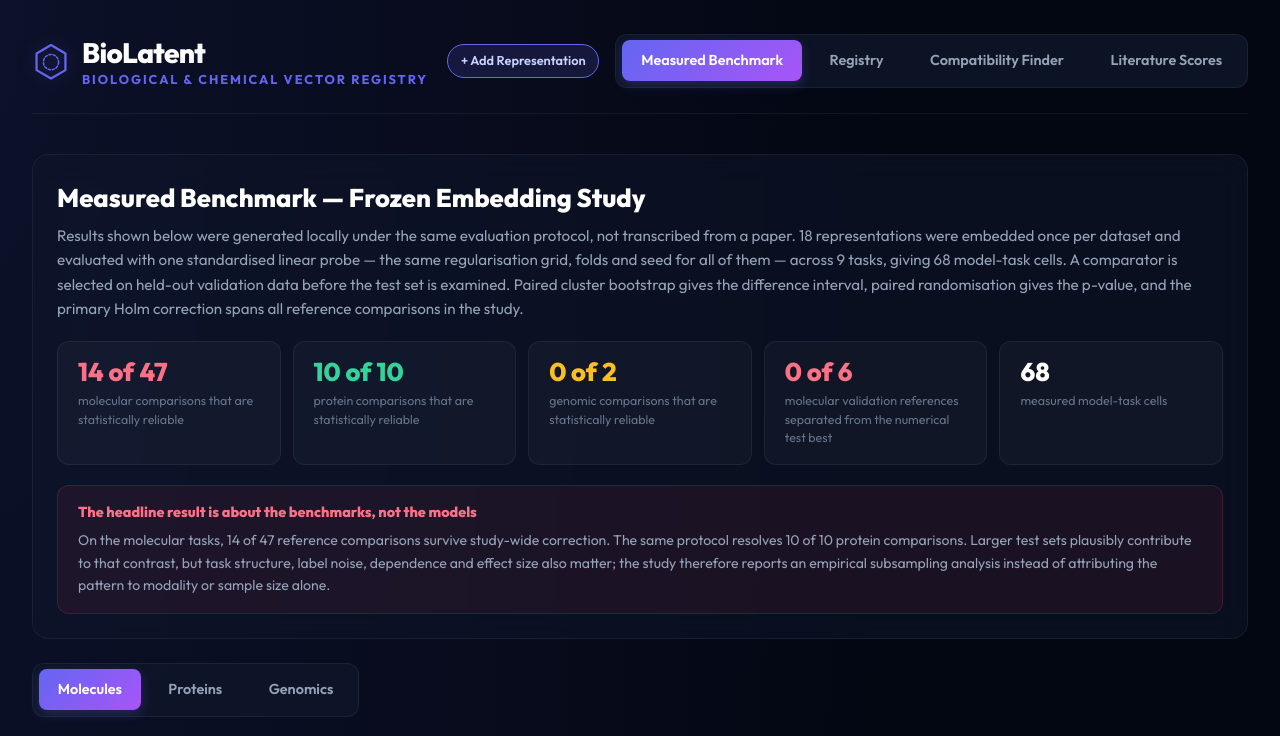
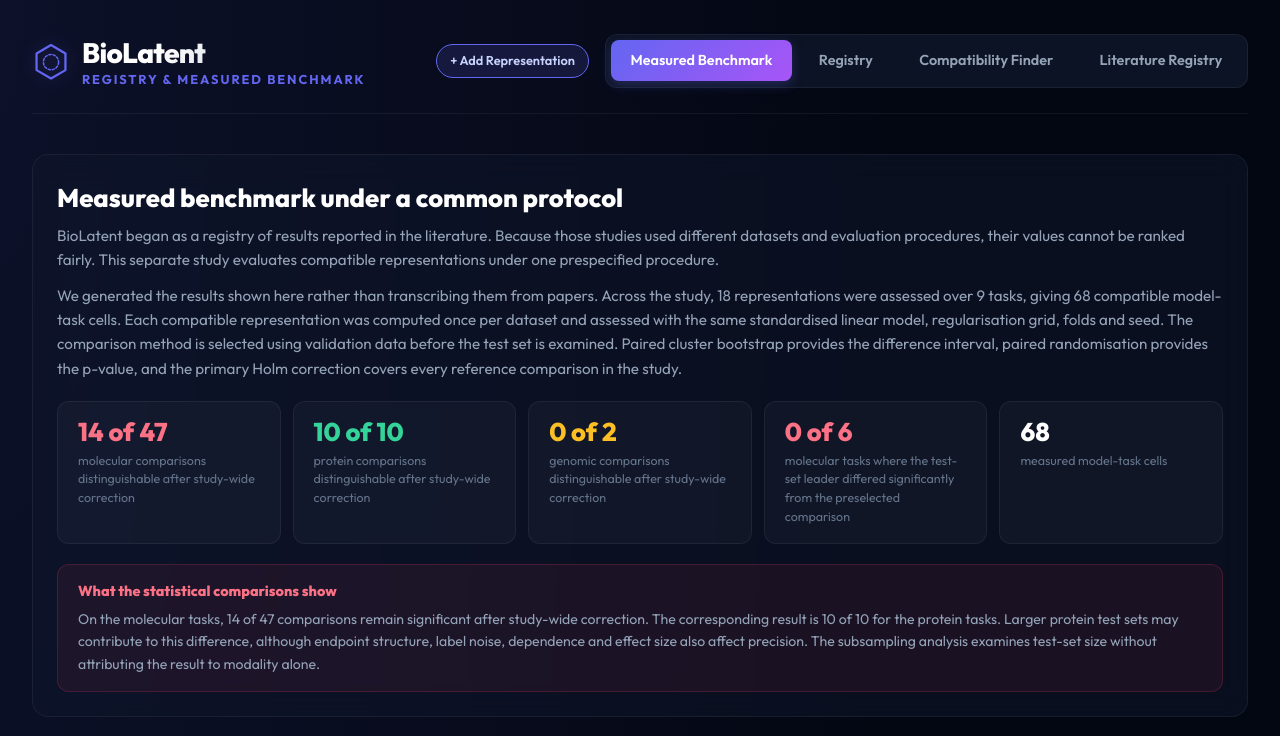
Before and after one commit to yboulaamane/biolatent, a Next.js app: page / in a window 1280 px wide. Shown: the top 736 px of the page. Built offline with nearby package versions, Linux system fonts and the light colour scheme.

Commit message:
Clarify registry and measured benchmark narrative

```diff
--- a/src/app/components/StudyTab.tsx
+++ b/src/app/components/StudyTab.tsx
@@ -486,31 +486,37 @@
     <div>
       <div className="glass-card" style={{ marginBottom: '1.5rem' }}>
         <h2 style={{ fontSize: '1.6rem', fontWeight: 800, color: '#fff', marginBottom: '0.4rem' }}>
-          Measured Benchmark — Frozen Embedding Study
+          Measured benchmark under a common protocol
         </h2>
         <p style={{ color: 'var(--text-secondary)', fontSize: '0.95rem', lineHeight: 1.6 }}>
-          Results shown below were generated locally under the same evaluation protocol,
-          not transcribed from a paper. {totalModels()} representations were embedded once
-          per dataset and evaluated with one standardised linear probe — the same
-          regularisation grid, folds and seed for all of them — across {Object.keys(RESULTS).length} tasks,
-          giving {totalCells()} model-task cells. A comparator is selected on held-out
-          validation data before the test set is examined. Paired cluster bootstrap gives
-          the difference interval, paired randomisation gives the p-value, and the primary
-          Holm correction spans all reference comparisons in the study.
+          BioLatent began as a registry of results reported in the literature. Because those
+          studies used different datasets and evaluation procedures, their values cannot be
+          ranked fairly. This separate study evaluates compatible representations under one
+          prespecified procedure.
+        </p>
+        <p style={{ color: 'var(--text-secondary)', fontSize: '0.95rem', lineHeight: 1.6, marginTop: '0.7rem' }}>
+          We generated the results shown here rather than transcribing them from papers. Across the
+          study, {totalModels()} representations were assessed over {Object.keys(RESULTS).length}{' '}
+          tasks, giving {totalCells()} compatible model-task cells. Each compatible representation
+          was computed once per dataset and assessed with the same standardised linear model,
+          regularisation grid, folds and seed. The comparison method is selected using validation
+          data before the test set is examined. Paired cluster bootstrap provides the difference
+          interval, paired randomisation provides the p-value, and the primary Holm correction
+          covers every reference comparison in the study.
         </p>
 
         <div style={{ display: 'flex', gap: '0.75rem', flexWrap: 'wrap', marginTop: '1.25rem' }}>
           <Stat value={`${mol.reliable} of ${mol.total}`}
-                label="molecular comparisons that are statistically reliable"
+                label="molecular comparisons distinguishable after study-wide correction"
                 tone="#fb7185" />
           <Stat value={`${prot.reliable} of ${prot.total}`}
-                label="protein comparisons that are statistically reliable"
+                label="protein comparisons distinguishable after study-wide correction"
                 tone="#34d399" />
           <Stat value={`${genomic.reliable} of ${genomic.total}`}
-                label="genomic comparisons that are statistically reliable"
+                label="genomic comparisons distinguishable after study-wide correction"
                 tone="#fbbf24" />
           <Stat value={`${mol.referencesDifferFromTestBest} of ${mol.tasks}`}
-                label="molecular validation references separated from the numerical test best"
+                label="molecular tasks where the test-set leader differed significantly from the preselected comparison"
                 tone="#fb7185" />
           <Stat value={`${totalCells()}`} label="measured model-task cells" />
         </div>
@@ -521,15 +527,15 @@
           border: '1px solid rgba(244, 63, 94, 0.2)', borderRadius: '12px',
         }}>
           <div style={{ color: '#fb7185', fontWeight: 800, fontSize: '0.9rem', marginBottom: '0.35rem' }}>
-            The headline result is about the benchmarks, not the models
+            What the statistical comparisons show
           </div>
           <div style={{ color: 'var(--text-secondary)', fontSize: '0.88rem', lineHeight: 1.6 }}>
-            On the molecular tasks, {mol.reliable} of {mol.total} reference comparisons
-            survive study-wide correction. The same protocol resolves {prot.reliable} of{' '}
-            {prot.total} protein comparisons. Larger test sets plausibly contribute to
-            that contrast, but task structure, label noise, dependence and effect size also
-            matter; the study therefore reports an empirical subsampling analysis instead
-            of attributing the pattern to modality or sample size alone.
+            On the molecular tasks, {mol.reliable} of {mol.total} comparisons remain significant
+            after study-wide correction. The corresponding result is {prot.reliable} of{' '}
+            {prot.total} for the protein tasks. Larger protein test sets may contribute to this
+            difference, although endpoint structure, label noise, dependence and effect size also
+            affect precision. The subsampling analysis examines test-set size without attributing
+            the result to modality alone.
           </div>
         </div>
       </div>
--- a/src/app/page.tsx
+++ b/src/app/page.tsx
@@ -400,7 +400,7 @@
           </svg>
           <div>
             <div className="logo-text">BioLatent</div>
-            <div className="logo-tagline">Biological & Chemical Vector Registry</div>
+            <div className="logo-tagline">Registry &amp; Measured Benchmark</div>
           </div>
         </button>
 
@@ -438,7 +438,7 @@
               className={`tab-btn ${activeTab === 'benchmarks' ? 'active' : ''}`}
               onClick={() => setActiveTab('benchmarks')}
             >
-              Literature Scores
+              Literature Registry
             </button>
           </div>
         </div>
@@ -793,9 +793,9 @@
       {/* ==================== TAB 3: BENCHMARKS ==================== */}
       {activeTab === 'benchmarks' && (
         <div className="glass-card">
-          <h2 style={{ fontSize: '1.5rem', fontWeight: 800, color: '#fff', marginBottom: '0.5rem' }}>Reported Literature and Database Scores</h2>
+          <h2 style={{ fontSize: '1.5rem', fontWeight: 800, color: '#fff', marginBottom: '0.5rem' }}>Literature Registry</h2>
           <p style={{ color: 'var(--text-secondary)', fontSize: '0.95rem', marginBottom: '1rem' }}>
-            Benchmark values transcribed from the cited publication or official benchmark database, with a source link and row-level provenance note.
+            This registry records values reported in cited publications and official benchmark databases. Each entry includes its source and a provenance note.
           </p>
           <div style={{
             marginBottom: '1.5rem', padding: '0.9rem 1.15rem',
@@ -803,11 +803,11 @@
             border: '1px solid rgba(251, 191, 36, 0.22)', borderRadius: '12px',
             color: 'var(--text-secondary)', fontSize: '0.86rem', lineHeight: 1.6,
           }}>
-            <strong style={{ color: '#fbbf24' }}>These numbers were not measured by us, and they are not comparable with each other.</strong>{' '}
-            Each was computed by a different group under a different split, readout and downstream head, so the ordering of a column here
-            reflects those choices as much as the representations. They carry no uncertainty and no significance test.
-            For locally generated values under one protocol, with confidence intervals, paired significance tests and a
-            pretraining input-exposure audit, see the <strong style={{ color: '#fff' }}>Measured Benchmark</strong> tab.
+            <strong style={{ color: '#fbbf24' }}>Do not compare these values directly.</strong>{' '}
+            They were reported by different groups using different datasets, splits, readouts and predictive models.
+            The displayed order can therefore reflect the evaluation procedure as much as the representation.
+            These entries do not include a common uncertainty analysis or significance test. For results generated
+            under one protocol, see the <strong style={{ color: '#fff' }}>Measured Benchmark</strong> tab.
           </div>
 
           {/* Scientific Methodology Card */}
@@ -1060,7 +1060,7 @@
                   const esolE = emb.benchmarks.find(b => b.dataset.startsWith('ESOL'));
                   const lipoE = emb.benchmarks.find(b => b.dataset.startsWith('Lipophilicity'));
                   const citLink = (e: typeof bbbpE) => e?.citation?.doi
-                    ? <a href={e.citation.doi} target="_blank" rel="noopener noreferrer" onClick={ev => ev.stopPropagation()} title={`${e.citation.shortRef}${e.citation.note ? ' — ' + e.citation.note : ''}`} style={{ marginLeft: '3px', color: 'var(--accent-indigo)', fontSize: '0.6rem', textDecoration: 'none', verticalAlign: 'super', lineHeight: 1 }}>↗</a>
+                    ? <a href={e.citation.doi} target="_blank" rel="noopener noreferrer" onClick={ev => ev.stopPropagation()} title={`${e.citation.shortRef}${e.citation.note ? ': ' + e.citation.note : ''}`} style={{ marginLeft: '3px', color: 'var(--accent-indigo)', fontSize: '0.6rem', textDecoration: 'none', verticalAlign: 'super', lineHeight: 1 }}>↗</a>
                     : null;
 
                   return (
@@ -1112,7 +1112,7 @@
                   if (!cb513E && !deeplocE) return null;
 
                   const citLink = (e: typeof cb513E) => e?.citation?.doi
-                    ? <a href={e.citation.doi} target="_blank" rel="noopener noreferrer" onClick={ev => ev.stopPropagation()} title={`${e.citation.shortRef}${e.citation.note ? ' — ' + e.citation.note : ''}`} style={{ marginLeft: '3px', color: 'var(--accent-indigo)', fontSize: '0.6rem', textDecoration: 'none', verticalAlign: 'super', lineHeight: 1 }}>↗</a>
+                    ? <a href={e.citation.doi} target="_blank" rel="noopener noreferrer" onClick={ev => ev.stopPropagation()} title={`${e.citation.shortRef}${e.citation.note ? ': ' + e.citation.note : ''}`} style={{ marginLeft: '3px', color: 'var(--accent-indigo)', fontSize: '0.6rem', textDecoration: 'none', verticalAlign: 'super', lineHeight: 1 }}>↗</a>
                     : null;
 
                   return (
```
Also changed, not shown: 2 other files (tests, documents, lock files or other folders).
